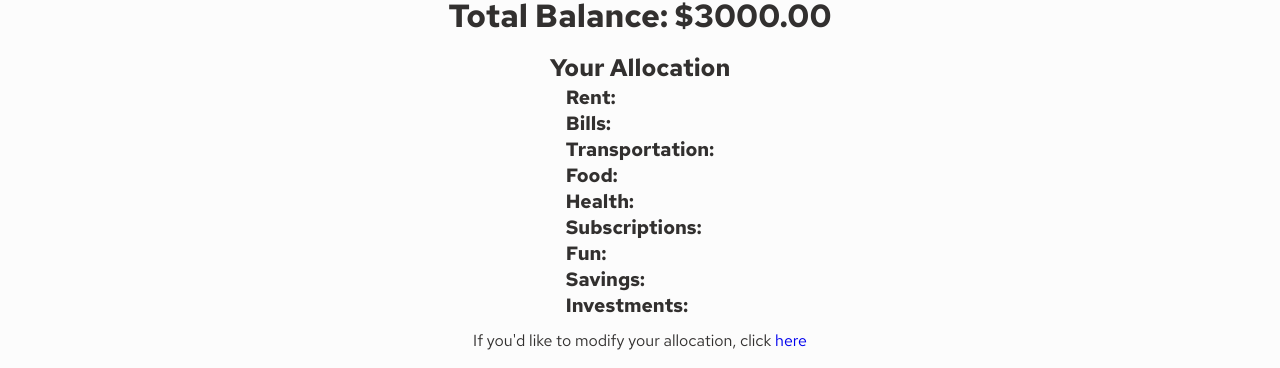
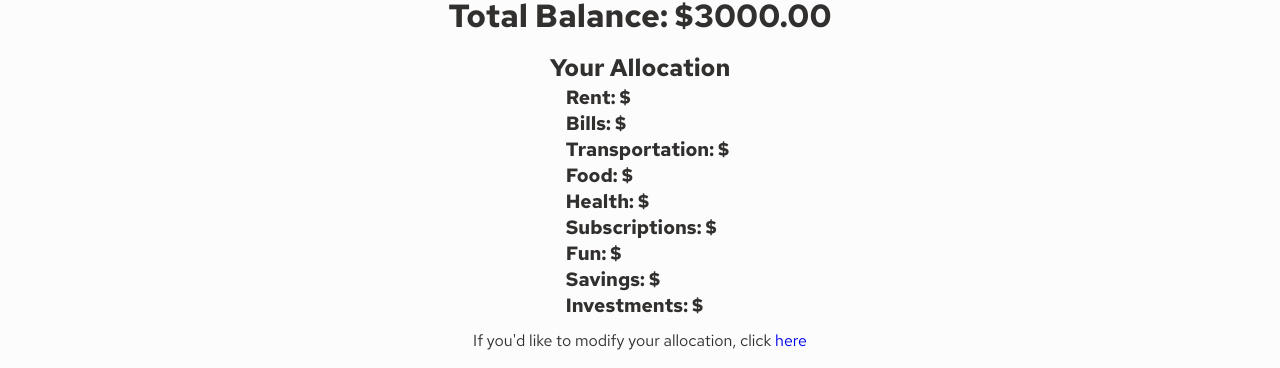
Before and after one commit to jasfoong/finance-wise, a React (Create React App) app: page /account in a window 1280 px wide. Shown: the part 466-834 px from the top of the page. Built offline with nearby package versions, Linux system fonts and the light colour scheme.

Commit message:
add dollar sign on each allocation

```diff
--- a/src/components/TotalBalance/TotalBalance.jsx
+++ b/src/components/TotalBalance/TotalBalance.jsx
@@ -18,7 +18,7 @@ const TotalBalance = ({categoryBalance, newBalance}) => {
     const categoryBalances = moneyCategories.map(category => {
         return(
             <li key={category}>
-                {category}: {categoryBalance[category]}
+                {category}: ${categoryBalance[category]}
             </li>
         )
     })
```
